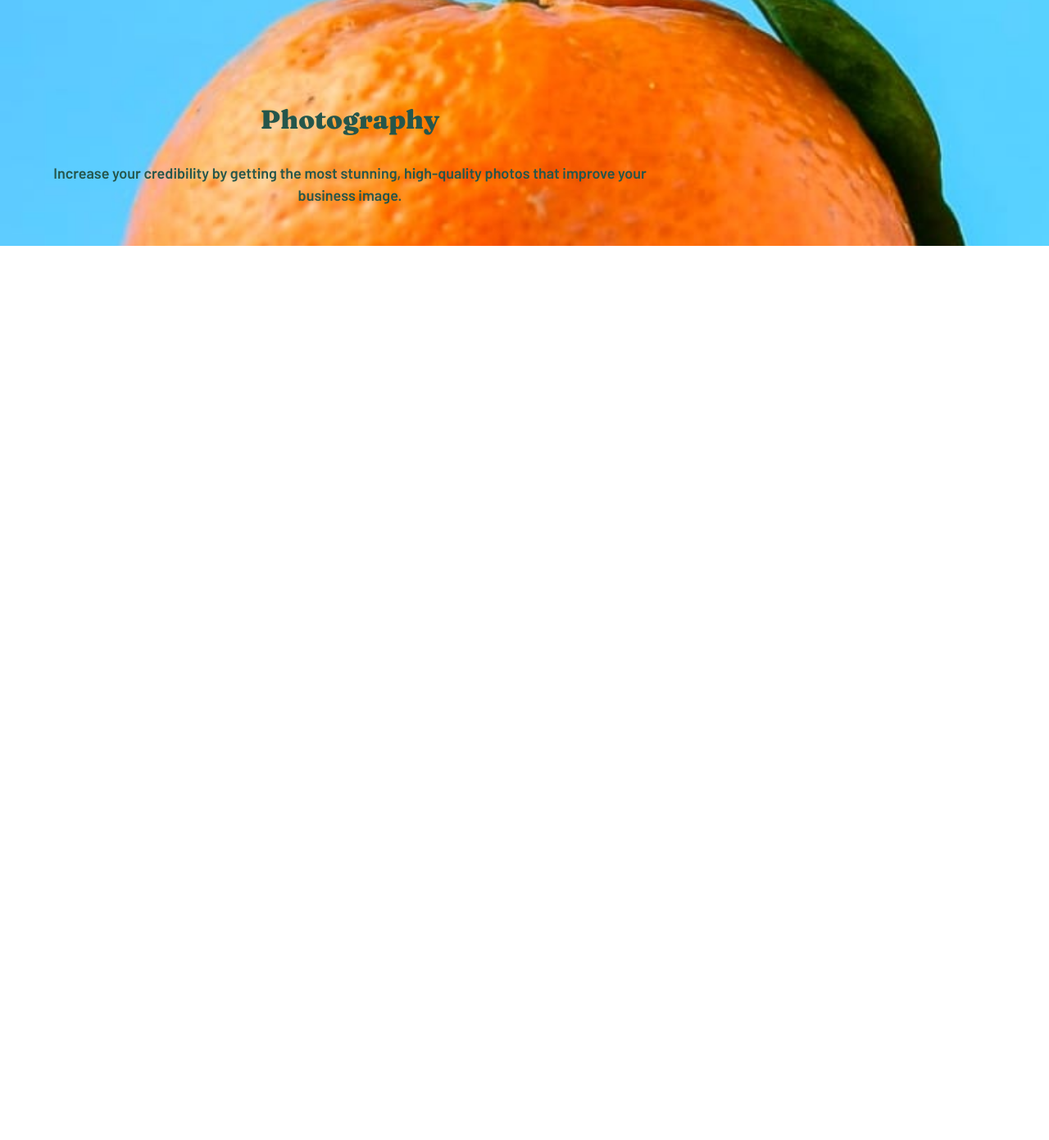
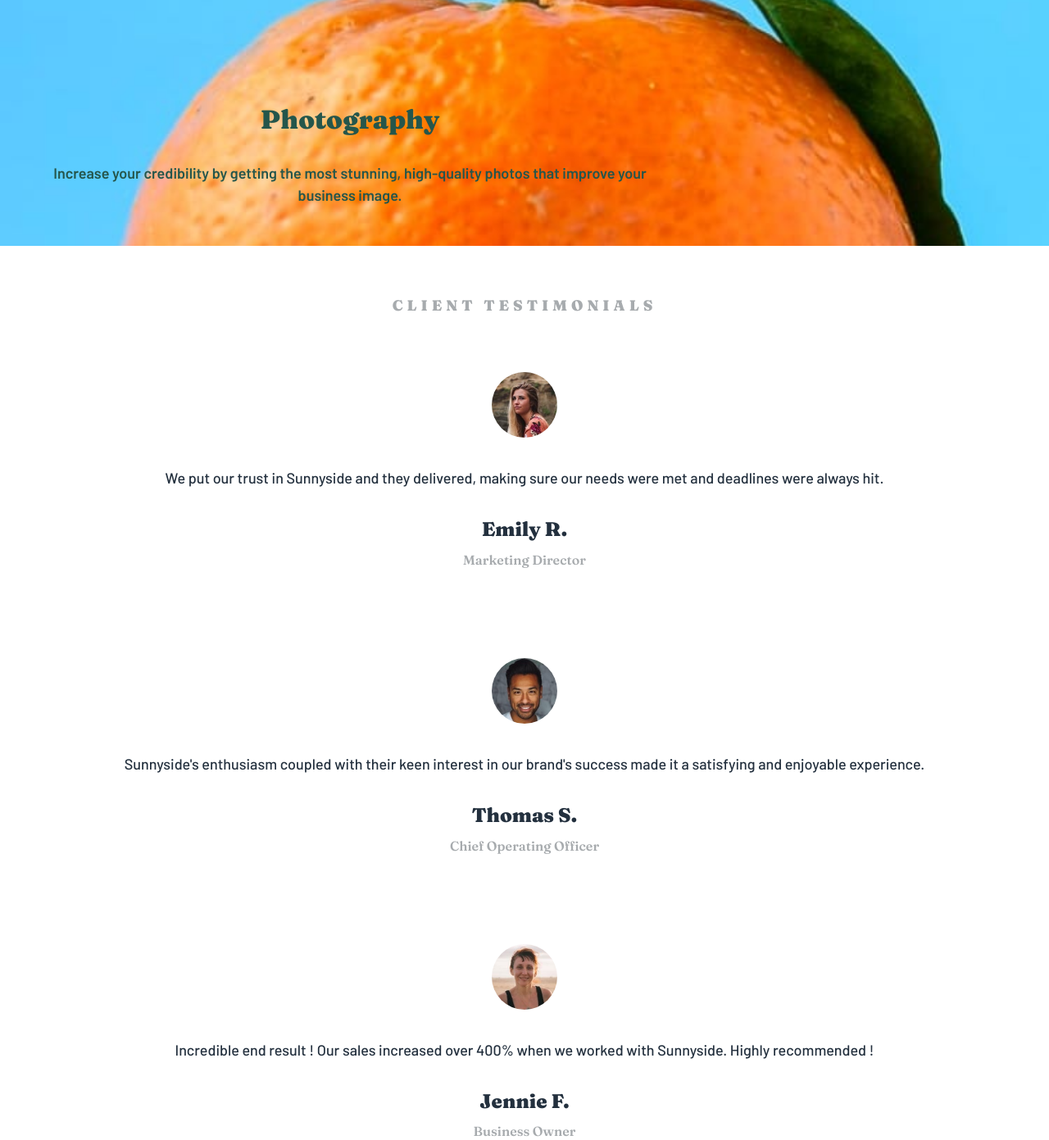
Before and after one commit to morgan-pernelle/sunnyside-agency, a React app: page / in a window 1280 px wide. Shown: the part 3284-4675 px from the top of the page at 82% size. Before the commit the page ends 3584 px from the top, so only its background shows below. Built offline with nearby package versions, Linux system fonts and the light colour scheme.

Commit message:
adding client testimonials

```diff
--- a/src/components/App/index.js
+++ b/src/components/App/index.js
@@ -1,4 +1,5 @@
 // == Import
+import Reviews from '../Reviews';
 import Content from '../Content';
 import Header from '../Header';
 import './style.scss';
@@ -9,6 +10,7 @@ function App() {
     <div className="app">
       <Header />
       <Content />
+      <Reviews />
     </div>
   );
 }
--- a/src/components/Content/style.scss
+++ b/src/components/Content/style.scss
@@ -3,7 +3,7 @@
 .content {
 
   &-wrapper {
-    // display: flex;
+
   }
 
   &-egg img {
--- /dev/null
+++ b/src/components/Reviews/index.js
@@ -0,0 +1,33 @@
+// == Import
+import Emily from '../../../images/image-emily.jpg';
+import Thomas from '../../../images/image-thomas.jpg';
+import Jennie from '../../../images/image-jennie.jpg';
+import './style.scss';
+
+// == Component
+const Reviews = () => (
+  <div className="reviews-wrapper">
+    <h2 className="reviews-title">Client Testimonials</h2>
+    <div className="reviews-item">
+      <img className="reviews-item-picture" src={Emily} alt="user avatar" />
+      <p className="reviews-item-text">We put our trust in Sunnyside and they delivered, making sure our needs were met and deadlines were always hit.</p>
+      <p className="reviews-item-user">Emily R.</p>
+      <p className="reviews-item-position">Marketing Director</p>
+    </div>
+    <div className="reviews-item">
+      <img className="reviews-item-picture" src={Thomas} alt="user avatar" />
+      <p className="reviews-item-text">Sunnyside's enthusiasm coupled with their keen interest in our brand's success made it a satisfying and enjoyable experience.</p>
+      <p className="reviews-item-user">Thomas S.</p>
+      <p className="reviews-item-position">Chief Operating Officer</p>
+    </div>
+    <div className="reviews-item">
+      <img className="reviews-item-picture" src={Jennie} alt="user avatar" />
+      <p className="reviews-item-text">Incredible end result ! Our sales increased over 400% when we worked with Sunnyside. Highly recommended !</p>
+      <p className="reviews-item-user">Jennie F.</p>
+      <p className="reviews-item-position">Business Owner</p>
+    </div>
+  </div>
+);
+
+// == Export
+export default Reviews;
--- /dev/null
+++ b/src/components/Reviews/style.scss
@@ -0,0 +1,51 @@
+@import '../../styles/vars';
+
+.reviews {
+
+  &-wrapper {
+    margin-top: 4em;
+    margin-bottom: 4em;
+    text-align: center;
+  }
+
+  &-title {
+    font-size: 18px;
+    color: $grayBlue;
+    margin-bottom: 4em;
+    letter-spacing: 5px;
+    font-weight: $fontWeightBolder;
+    text-transform: uppercase;
+  }
+
+  &-item {
+
+    &-picture {
+      margin-bottom: 2em;
+      max-width: 80px;
+      border-radius: 50%;
+    }
+
+    &-text {
+      margin: auto;
+      margin-bottom: 2em;
+      line-height: 30px;
+      width: 80%;
+      color: $darkerBlue;
+      font-family: $fontSansSerif;
+      font-size: 18px;
+      font-weight: 500;
+    }
+
+    &-user {
+      margin-bottom: .7em;
+      color: $darkerBlue;
+      font-size: 24px;
+      font-weight: $fontWeightBolder;
+    }
+
+    &-position {
+      margin-bottom: 7em;
+      color: $grayBlue;
+    }
+  }
+}
```
